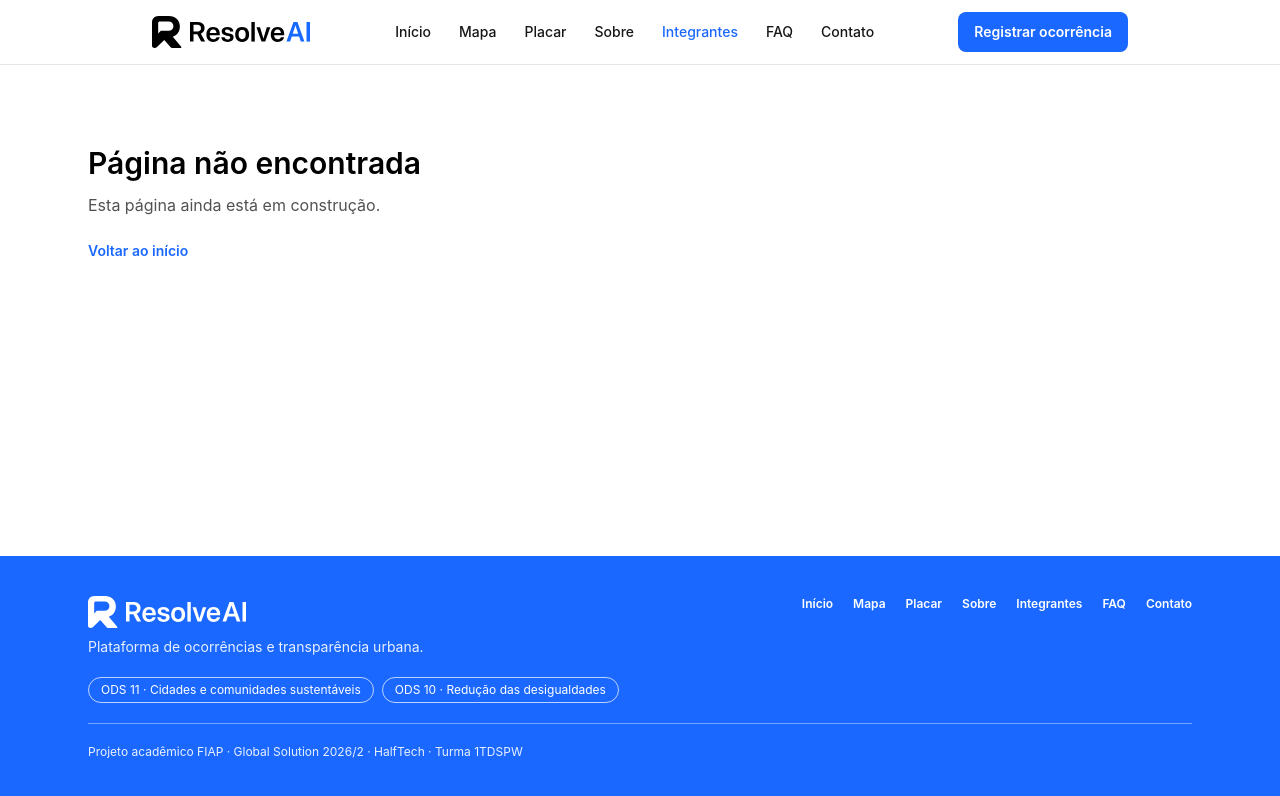
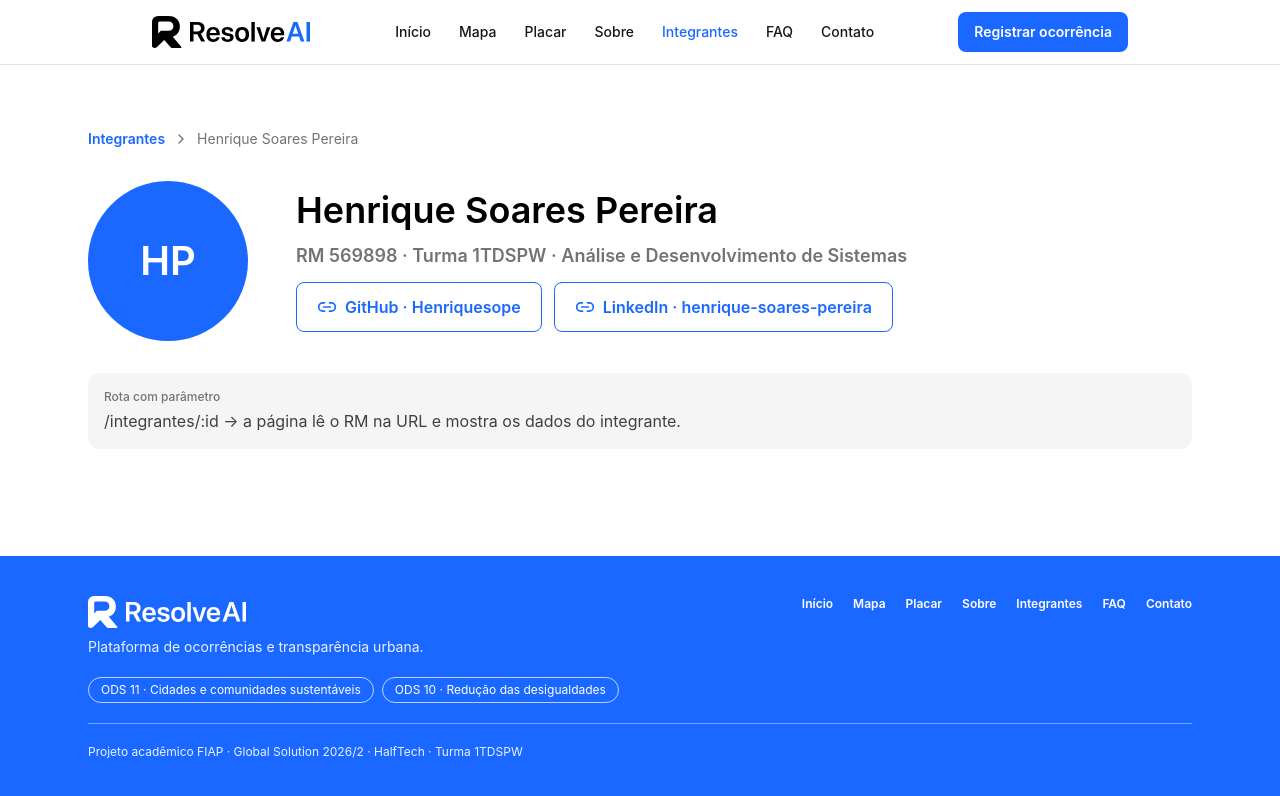
Before and after one commit to ResolveAI-Global-Solution/Front-end-ResolveAi, a React (Vite) app: page /integrantes/569898 in a window 1280 px wide. Shown: the top 796 px of the page. Built offline with nearby package versions, Linux system fonts and the light colour scheme.

Commit message:
feat: adiciona página de perfil do integrante com rota dinâmica

```diff
--- a/src/main.tsx
+++ b/src/main.tsx
@@ -6,6 +6,7 @@ import Home from './routes/Home'
 import Sobre from './routes/Sobre'
 import Contato from './routes/Contato'
 import Integrantes from './routes/Integrantes'
+import Integrante from './routes/Integrante'
 import Placeholder from './routes/Placeholder'
 import './index.css'
 
@@ -19,6 +20,7 @@ const router = createBrowserRouter([
       { path: '/placar', element: <Placeholder titulo="Placar" /> },
       { path: '/sobre', element: <Sobre /> },
       { path: '/integrantes', element: <Integrantes /> },
+      { path: '/integrantes/:id', element: <Integrante /> },
       { path: '/faq', element: <Placeholder titulo="FAQ" /> },
       { path: '/contato', element: <Contato /> },
       { path: '/registrar', element: <Placeholder titulo="Registrar ocorrência" /> },
--- /dev/null
+++ b/src/routes/Integrante/index.tsx
@@ -0,0 +1,59 @@
+import { ChevronRight, Link2 } from 'lucide-react'
+import { Link, useParams } from 'react-router-dom'
+import Avatar from '../../components/Avatar'
+import { integrantes } from '../../data/integrantes'
+import Placeholder from '../Placeholder'
+
+const botao =
+  'inline-flex min-h-12 items-center justify-center gap-2 rounded-lg border-[1.5px] border-brand bg-white px-5 py-3 font-semibold text-brand hover:bg-brand-soft'
+
+export default function Integrante() {
+  // O :id da rota é o RM do integrante: /integrantes/569898
+  const { id } = useParams()
+  const integrante = integrantes.find((i) => i.rm === id)
+
+  if (!integrante) return <Placeholder titulo="Integrante não encontrado" />
+
+  const { rm, nome, turma, curso, github, linkedin } = integrante
+
+  return (
+    <section className="mx-auto max-w-6xl px-4 pt-10 pb-16 sm:px-6 lg:pt-16 lg:pb-24">
+      <nav aria-label="Trilha de navegação" className="flex items-center gap-2 text-sm">
+        <Link to="/integrantes" className="font-semibold text-brand hover:underline">
+          Integrantes
+        </Link>
+        <ChevronRight size={16} className="text-neutral-500" aria-hidden />
+        <span className="text-neutral-500" aria-current="page">
+          {nome}
+        </span>
+      </nav>
+
+      <div className="mt-8 flex flex-col gap-6 sm:flex-row sm:items-center sm:gap-12">
+        <Avatar nome={nome} tamanho="lg" />
+        <div className="flex flex-col gap-3">
+          <h1 className="text-3xl font-semibold sm:text-4xl">{nome}</h1>
+          <p className="text-lg font-semibold text-neutral-500">
+            RM {rm} · Turma {turma} · {curso}
+          </p>
+          <div className="flex flex-wrap gap-3">
+            <a href={`https://github.com/${github}`} target="_blank" rel="noreferrer" className={botao}>
+              <Link2 size={20} aria-hidden />
+              GitHub · {github}
+            </a>
+            <a href={`https://www.linkedin.com/in/${linkedin}/`} target="_blank" rel="noreferrer" className={botao}>
+              <Link2 size={20} aria-hidden />
+              LinkedIn · {linkedin}
+            </a>
+          </div>
+        </div>
+      </div>
+
+      <div className="mt-8 rounded-xl bg-neutral-100 p-4">
+        <p className="text-xs font-medium text-neutral-500">Rota com parâmetro</p>
+        <p className="mt-1 text-neutral-700">
+          /integrantes/:id → a página lê o RM na URL e mostra os dados do integrante.
+        </p>
+      </div>
+    </section>
+  )
+}
```
